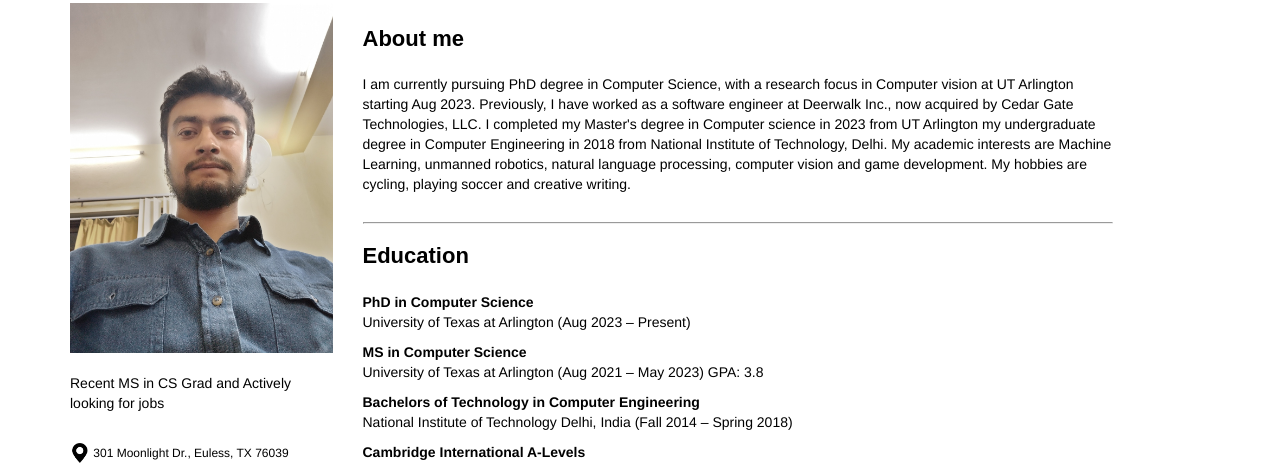
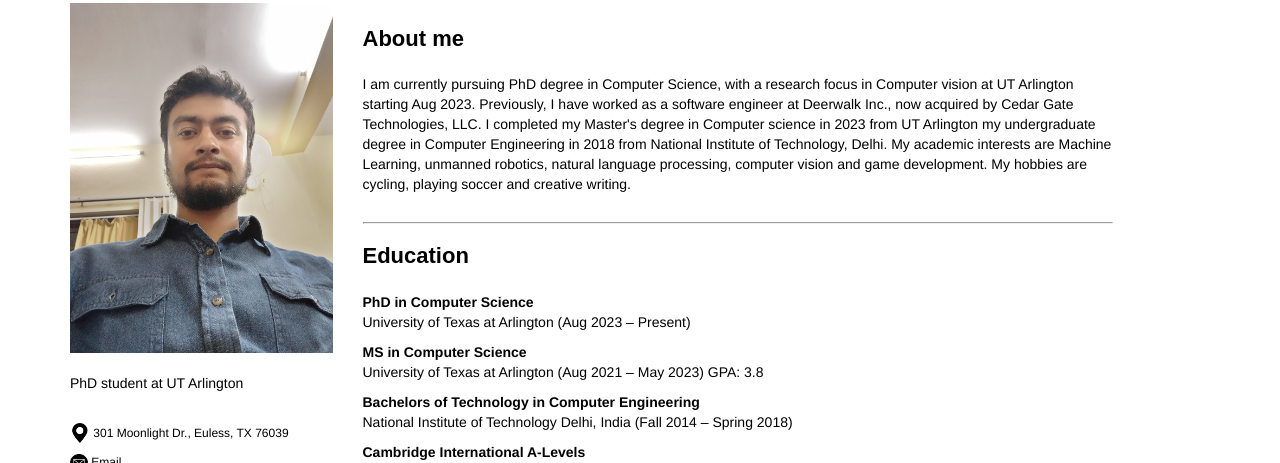
Before and after one commit to tsoprano/tsoprano.github.io, a plain HTML site: page index.html in a window 1280 px wide. Shown: the part 129-592 px from the top of the page. Drawn offline with nearby package versions, Linux system fonts and the light colour scheme; a web font is replaced by a local one.

Commit message:
Update index.html

```diff
--- a/index.html
+++ b/index.html
@@ -85,7 +85,7 @@ a:hover {
                 <!-- Contact Info on the Sidebar and image -->
                 <div style="font-family: Arial, Helvetica, sans-serif; font-size: 28px;"><b>Samyam Thapa</b></div><br>
                 <img class="img-responsive" src="assets/samyam_headshot.jpg" height="400" width="400" alt=""><br>
-                <p>Recent MS in CS Grad and Actively looking for jobs<br></p> </br>
+                <p>PhD student at UT Arlington<br></p> </br>
 				<div>
 					<div class= "icons"><img class="img-valign" src="assets/location.png" height="20" width="20"><span style="font-size: 12px;"> 301 Moonlight Dr., Euless, TX 76039</span></div>
 					<div class= "icons"><a class="icons_link" href="mailto:saimonthp5@gmail.com"> <img class="img-valign" src="assets/email2.png" height="18" width="18"><span style="font-size: 12px;">   Email</span></a></div>
```
